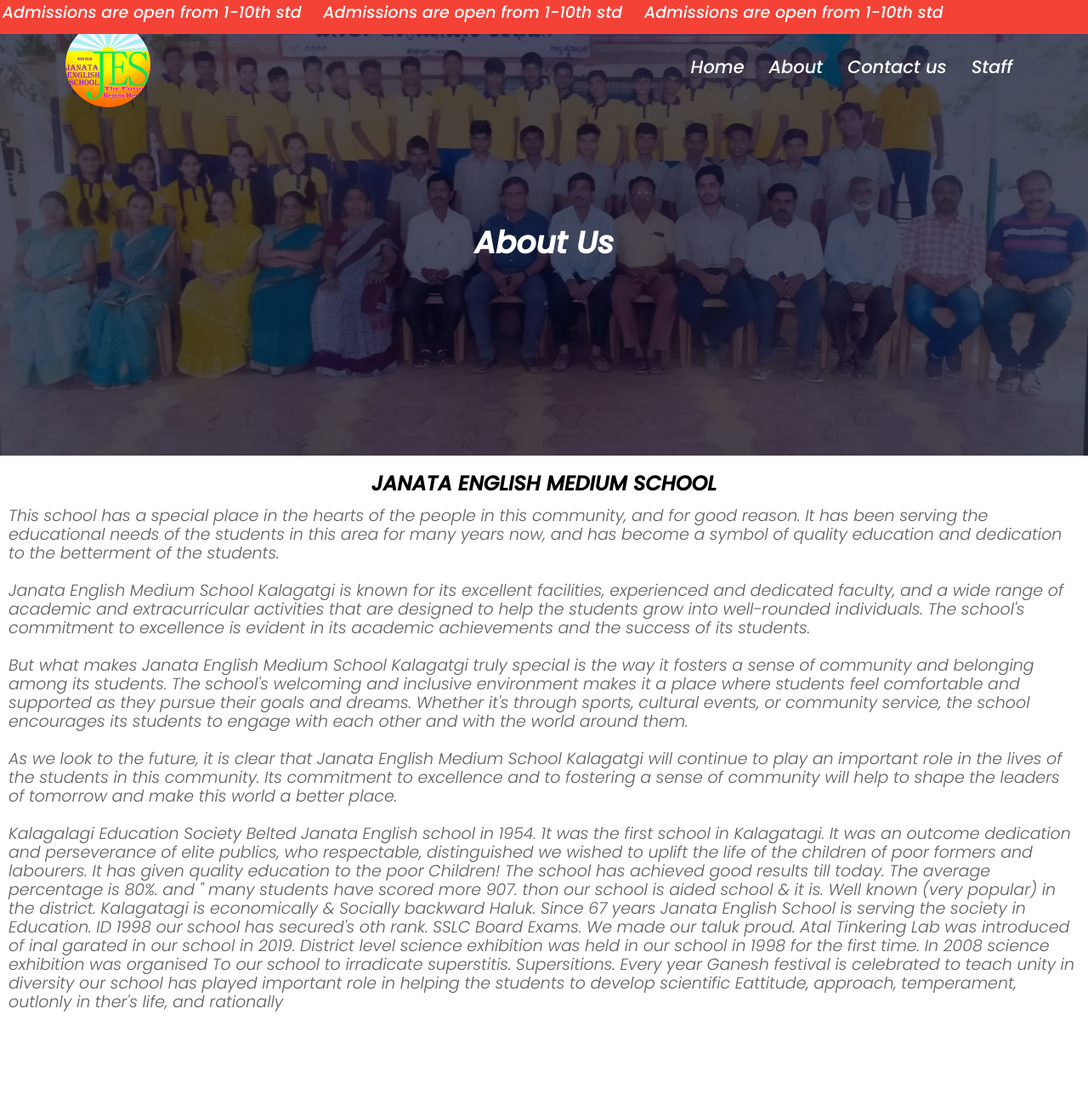
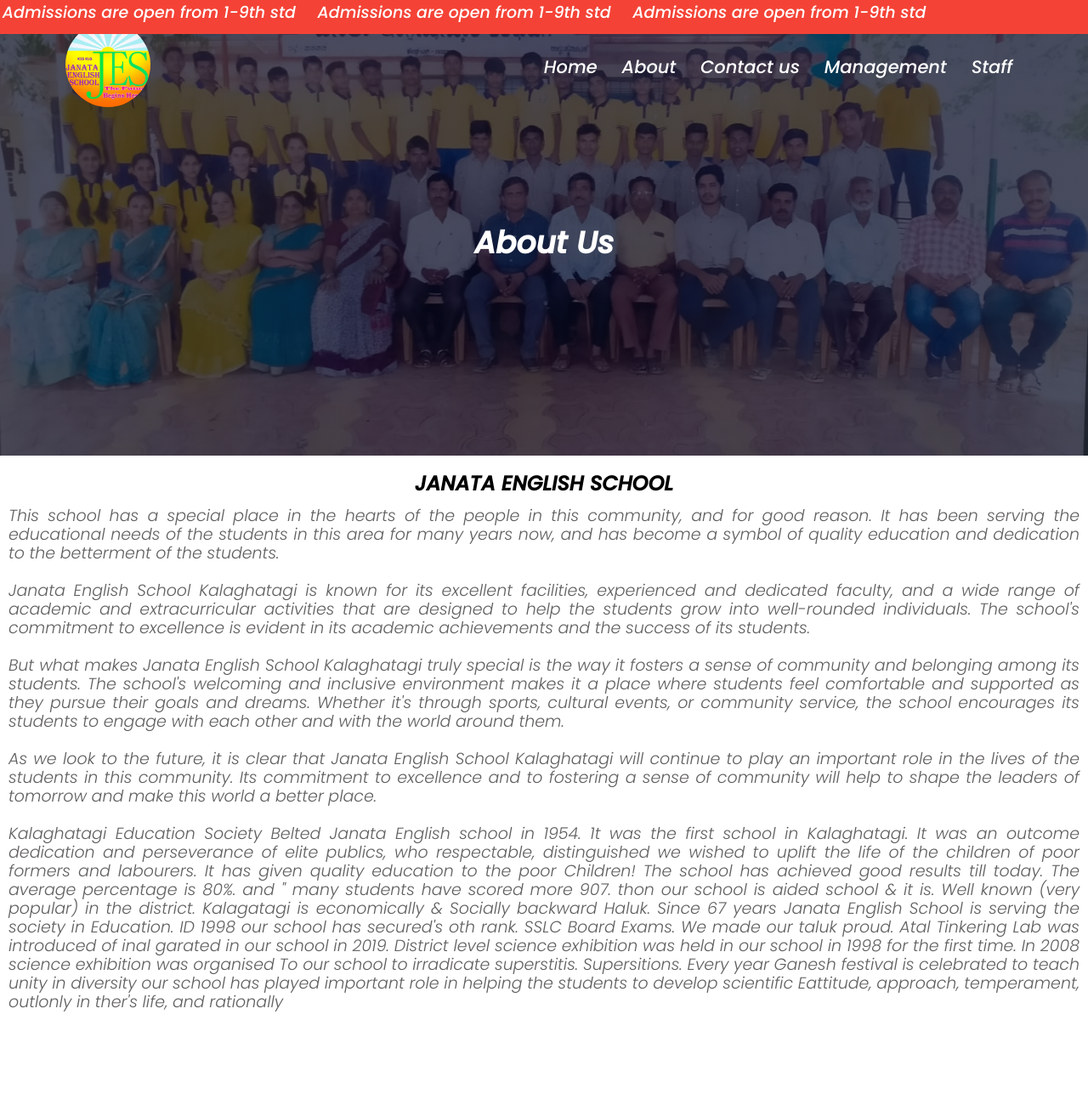
Before and after one commit to ApoorvaVanshakruthmath/janata-english-school, a plain HTML site: page about.html in a window 1280 px wide. Shown: the top 1300 px of the page at 85% size. Drawn offline with Linux system fonts and the light colour scheme.

Commit message:
Update about.html

```diff
--- a/about.html
+++ b/about.html
@@ -22,11 +22,20 @@
         .red {
             text-align: justify;
         }
+        p{
+            text-align: justify;
+        }
+        html,body{
+            overflow: hidden;
+            max-width: 100%;
+        }
+
     </style>
 
 </head>
 
 <body>
+
     <section class="sub-header">
         <nav>
             <a href="index.html"><img src="logo.jpg" class="round-image" alt="logo"></a>
@@ -36,6 +45,7 @@
                     <li><a href="index.html">Home</a></li>
                     <li><a href="about.html">About</a></li>
                     <li><a href="contact.html">Contact us</a></li>
+                    <li><a href="management.html">Management</a></li>
                     <li><a href="admission.html">Staff</a></li>
                 </ul>
             </div>
@@ -43,37 +53,37 @@
         </nav>
         <div class="news-ticker">
             <ul>
-                <li>Admissions are open from 1-10th std</li>
-                <li>Admissions are open from 1-10th std</li>
-                <li>Admissions are open from 1-10th std</li>
-                <li>Admissions are open from 1-10th std</li>
-                <li>Admissions are open from 1-10th std</li>
-                <li>Admissions are open from 1-10th std</li>
+                <li>Admissions are open from 1-9th std</li>
+                <li>Admissions are open from 1-9th std</li>
+                <li>Admissions are open from 1-9th std</li>
+                <li>Admissions are open from 1-9th std</li>
+                <li>Admissions are open from 1-9th std</li>
+                <li>Admissions are open from 1-9th std</li>
                 <!-- add more news items here -->
             </ul>
         </div>
         <h1>About Us</h1>
     </section>
-    <h2>JANATA ENGLISH MEDIUM SCHOOL</h2>
+    <h2>JANATA ENGLISH SCHOOL</h2>
     <p> This school has a special place in the hearts of the people in this community, and for good reason. It has been
         serving the educational needs of the students in this area for many years now, and has become a symbol of
         quality education and dedication to the betterment of the students.<br><br>
 
-        Janata English Medium School Kalagatgi is known for its excellent facilities, experienced and dedicated faculty,
+        Janata English School Kalaghatagi is known for its excellent facilities, experienced and dedicated faculty,
         and a wide range of academic and extracurricular activities that are designed to help the students grow into
         well-rounded individuals. The school's commitment to excellence is evident in its academic achievements and the
         success of its students.<br><br>
 
-        But what makes Janata English Medium School Kalagatgi truly special is the way it fosters a sense of community
+        But what makes Janata English  School Kalaghatagi truly special is the way it fosters a sense of community
         and belonging among its students. The school's welcoming and inclusive environment makes it a place where
         students feel comfortable and supported as they pursue their goals and dreams. Whether it's through sports,
         cultural events, or community service, the school encourages its students to engage with each other and with the
         world around them.<br><br>
 
-        As we look to the future, it is clear that Janata English Medium School Kalagatgi will continue to play an
+        As we look to the future, it is clear that Janata English  School Kalaghatagi will continue to play an
         important role in the lives of the students in this community. Its commitment to excellence and to fostering a
         sense of community will help to shape the leaders of tomorrow and make this world a better place.<br><br>
-        Kalagalagi Education Society Belted Janata English school in 1954. 1t was the first school in Kalagatagi. It was
+        Kalaghatagi Education Society Belted Janata English school in 1954. 1t was the first school in Kalaghatagi. It was
         an outcome dedication
 
         and perseverance of elite publics, who respectable, distinguished we wished to uplift the life of the children
@@ -194,18 +204,7 @@
             meet their needs.</p>
 
     </section>
-    <section id="my-section">
-        <!-- staff -->
-    </section>
-    <script>
-        const button = document.getElementById('my-button');
-        const section = document.getElementById('my-section');
 
-        button.addEventListener('click', () => {
-            section.scrollIntoView({ behavior: 'smooth' });
-        });
-
-    </script>
     <script>
         var navLinks = document.getElementById("navLinks");
 
@@ -218,7 +217,7 @@
     </script>
     <section class="footer">
         <h4>About Us</h4>
-        <p> As we look to the future, it is clear that Janata English Medium School Kalagatgi will continue to play an
+        <p> As we look to the future, it is clear that Janata English  School Kalaghatagi will continue to play an
             important role in the lives of the students in this community. Its commitment to excellence and to fostering a
             sense of community will help to shape the leaders of tomorrow and make this world a better place.</p>
         <div class="icons">
```
